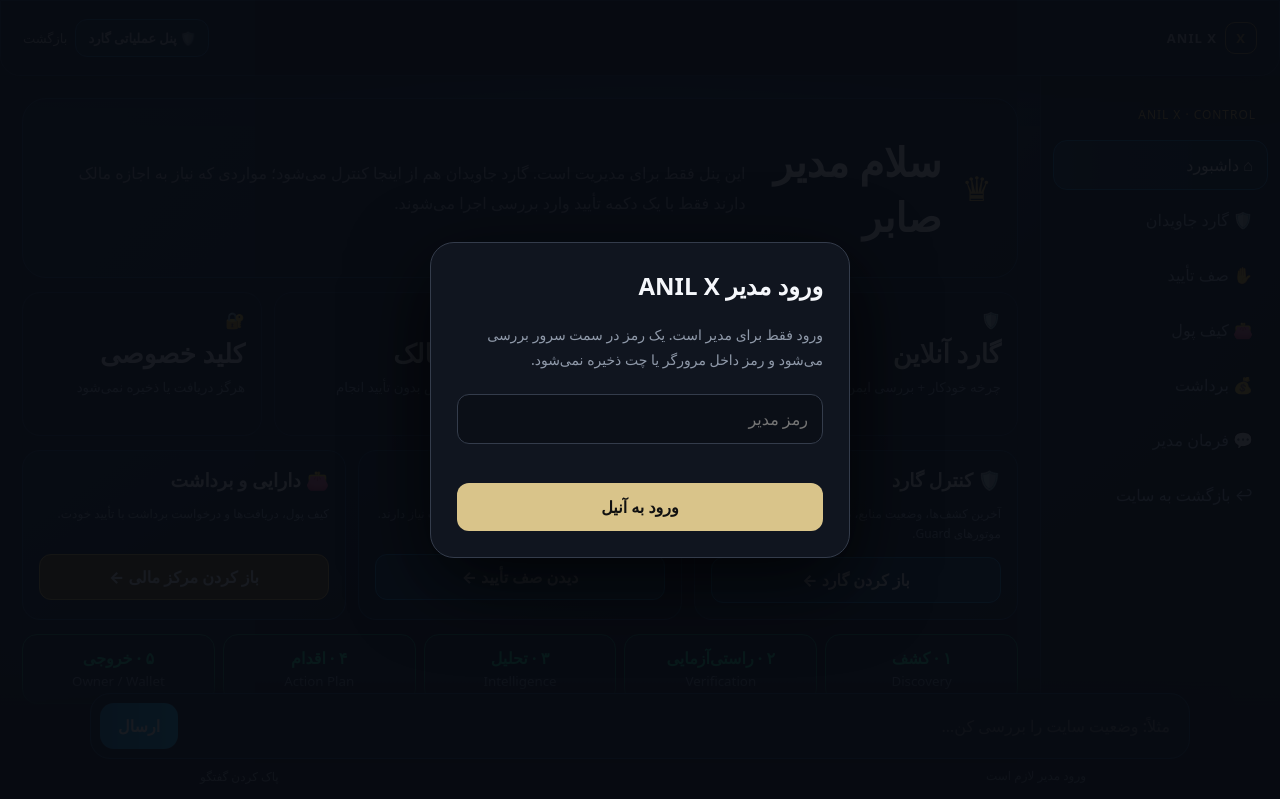
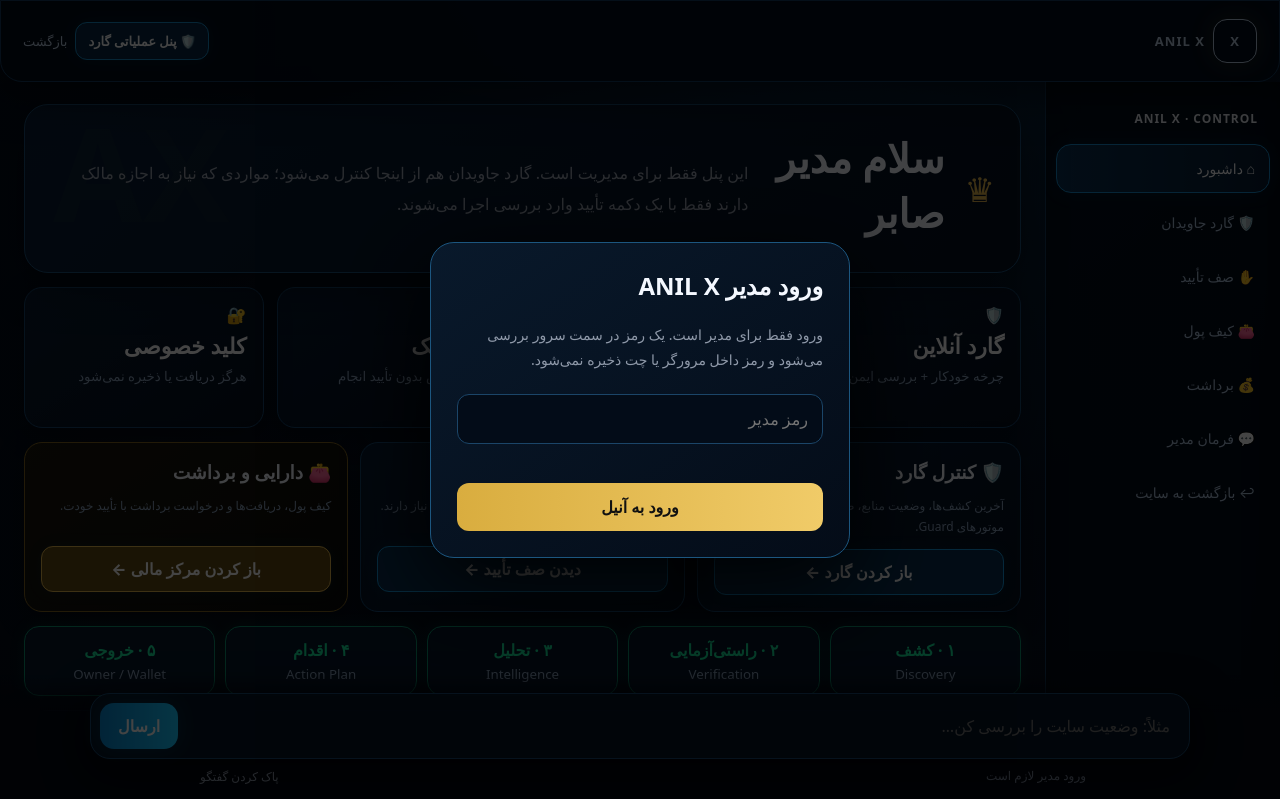
Before and after one commit to saberbadri24-tech/city-of-eternity, a website: page admin.html in a window 1280 px wide. Shown: the top 799 px of the page. Drawn offline with Linux system fonts and the light colour scheme.

Commit message:
Upgrade admin dashboard to ANIL X Guard visual system

```diff
--- a/admin.html
+++ b/admin.html
@@ -15,6 +15,33 @@
 .composer{background:linear-gradient(transparent,#020712 30%)}.composer-inner{max-width:1100px;background:#071526;border-color:#16436c}.send{background:linear-gradient(90deg,#0a8bd0,#16c3ff);color:#fff}
 @media(max-width:900px){.app{display:block}.side{display:flex;overflow:auto;border-left:0;border-bottom:1px solid #102a48}.side-title{display:none}.side a,.side button{min-width:max-content}.kpis{grid-template-columns:repeat(2,1fr)}.quick-dashboard{grid-template-columns:1fr 1fr}.pipeline{grid-template-columns:repeat(2,1fr)}}
 @media(max-width:560px){.chat{padding:12px 10px 150px}.welcome{display:block;padding:18px}.kpis,.quick-dashboard{grid-template-columns:1fr}.pipeline{grid-template-columns:1fr 1fr}.top{height:62px;padding:0 12px}.top .guard-toggle{display:none}}
+<style id="anilx-royal-dashboard">
+:root{--ax-bg:#020814;--ax-panel:rgba(5,18,34,.9);--ax-line:#16456d;--ax-blue:#14c7ff;--ax-gold:#e9bd4e;--ax-green:#18e6a0;--ax-muted:#8fa7c1}
+html,body{background:radial-gradient(circle at 55% -12%,#15466f 0,#07172b 28%,#020814 72%);color:#f4f8ff}
+body:before{content:"";position:fixed;inset:0;pointer-events:none;background:radial-gradient(circle at 78% 18%,#0aa9ff12,transparent 30%),radial-gradient(circle at 18% 70%,#e9bd4e0a,transparent 28%);z-index:0}
+.app{position:relative;z-index:1;max-width:1480px;grid-template-columns:235px minmax(0,1fr);background:linear-gradient(90deg,#020a16aa,#02081400)}
+.top{height:82px;background:rgba(2,12,25,.94);border-color:#123a5e;border-radius:0 0 22px 22px;box-shadow:0 10px 45px #0009}
+.brand{font-size:18px}.brand b{width:44px;height:44px;border-radius:14px;border-color:var(--ax-gold);color:var(--ax-gold);box-shadow:0 0 24px #e9bd4e22}
+.top a{opacity:1;color:#b8cce1}.guard-toggle{background:#082743!important;border-color:#168bc8!important;color:#fff!important;box-shadow:0 0 18px #0dbdff14}
+.side{background:rgba(2,10,21,.82);border-color:#123a5e;padding:16px 10px;box-shadow:inset -8px 0 30px #0005}
+.side-title{color:var(--ax-gold);font-weight:800}.side a,.side button{font-size:14px;padding:14px;border-radius:15px}.side .active,.side a:hover,.side button:hover{background:linear-gradient(90deg,#0a3153,#061b31);border-color:#168dd0;box-shadow:0 0 20px #079eea18}
+.chat{padding:22px 24px 155px}
+.welcome{position:relative;overflow:hidden;background:linear-gradient(135deg,#071d37,#06101f);border-color:#1a4e78;box-shadow:0 12px 45px #0006}
+.welcome:after{content:"AX";position:absolute;left:28px;top:-22px;font-size:130px;font-weight:900;color:#e9bd4e08;pointer-events:none}
+.welcome h1{margin:0 0 7px}.welcome p{max-width:820px}
+.kpis{grid-template-columns:repeat(4,minmax(0,1fr));gap:13px}
+.kpi{background:linear-gradient(145deg,#071a31,#040e1c);border-color:#17466f;box-shadow:0 8px 28px #0005;transition:.2s transform,.2s border-color}.kpi:hover{transform:translateY(-2px);border-color:#20b8f2}
+.kpi b{font-size:22px;color:#fff}.kpi small{line-height:1.7}
+.quick-card{background:linear-gradient(145deg,#071c34,#040f1d);border-color:#174b76;box-shadow:0 8px 28px #0005}.quick-card a{background:#082f50;border-color:#1597db;box-shadow:0 0 16px #0ba8e914}.quick-card.gold{border-color:#80631f;background:linear-gradient(145deg,#19150b,#0a0b09)}.quick-card.gold a{background:#624a12}
+.pipeline{gap:10px}.pipe{background:#06172a;border-color:#17466e;box-shadow:inset 0 0 20px #0003}.pipe.ok{border-color:#0c916d;box-shadow:0 0 16px #0de0a01a}.pipe small{display:block;margin-top:4px}
+.panel,.guard-panel{background:linear-gradient(145deg,rgba(7,22,40,.94),rgba(3,12,24,.94));border-color:#17466e;box-shadow:0 10px 38px #0005}
+.guard-panel.open{border-color:#1b6b9f}.guard-item{background:linear-gradient(145deg,#071a2f,#040e1c);border-color:#17466e}
+.approve{background:linear-gradient(90deg,#087dc2,#13bce9);box-shadow:0 0 18px #0dbfff20}.approve:hover{filter:brightness(1.08)}
+#withdrawalCenter .guard-icon{border-color:var(--ax-gold);color:var(--ax-gold)}
+.composer-inner{background:rgba(6,21,38,.96);border-color:#17466e;box-shadow:0 12px 45px #000b}.send{background:linear-gradient(90deg,#0786cf,#16c8ff);box-shadow:0 0 22px #10bfff28}
+.login{background:#000b}.login-card{background:linear-gradient(145deg,#09192b,#040c18);border-color:#1c567f;box-shadow:0 25px 90px #000e}.login-card input{border-color:#1b4568;background:#030c18}.login-card button{background:linear-gradient(90deg,#d9ad3f,#f0cb68)}
+@media(max-width:900px){.app{display:block}.side{padding:8px;position:sticky;top:82px;z-index:9}.chat{padding:12px 12px 155px}.top{position:sticky;top:0;z-index:10}.kpis{grid-template-columns:repeat(2,1fr)}}
+@media(max-width:560px){.top{height:64px}.side{top:64px}.brand{font-size:15px}.brand b{width:38px;height:38px}.chat{padding:10px 8px 155px}.welcome{padding:20px}.kpis,.quick-dashboard{grid-template-columns:1fr}.pipeline{grid-template-columns:1fr 1fr}.kpi b{font-size:19px}}
 </style></head><body><div class="app"><header class="top"><a class="brand" href="index.html"><b>X</b>ANIL X</a><div style="display:flex;gap:8px;align-items:center"><a class="guard-toggle" href="guard.html" style="display:inline-block;text-decoration:none">🛡️ پنل عملیاتی گارد</a><a href="index.html">بازگشت</a></div></header><aside class="side" aria-label="دسترسی سریع">
 <div class="side-title">ANIL X · CONTROL</div>
 <a class="active" href="#dashboard">⌂ داشبورد</a>
```
